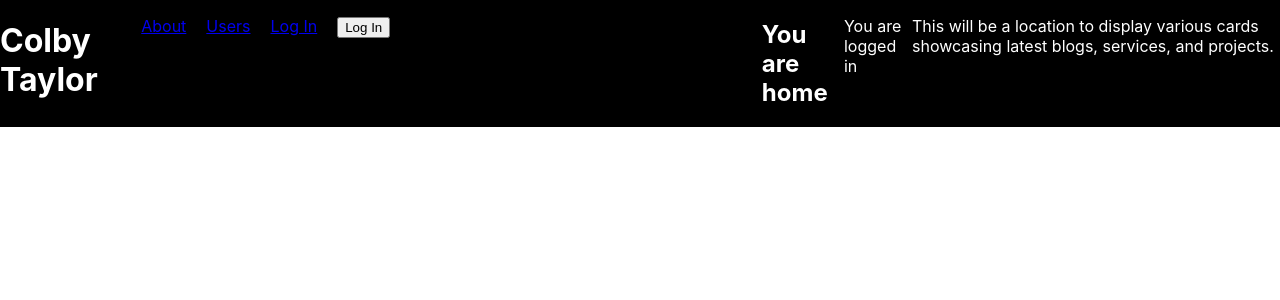
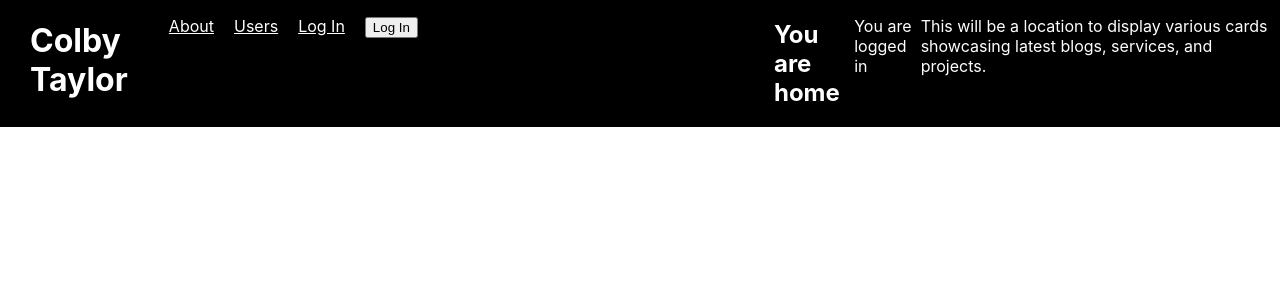
Before and after one commit to ColbyWTaylor/colbytaylor.com, a React (Create React App) app: page / in a window 1280 px wide. Shown: the top 300 px of the page. Built offline with nearby package versions, Linux system fonts and the light colour scheme.

Commit message:
nav update

```diff
--- a/src/App.css
+++ b/src/App.css
@@ -77,9 +77,14 @@ li:visited {
   font-weight: 500;
   text-decoration: none;
   list-style: none;
+  margin-left: 30px;
 }
 
 nav {
   width: 100%;
   align-items: center;
 }
+
+a {
+  color: white;
+}
```
